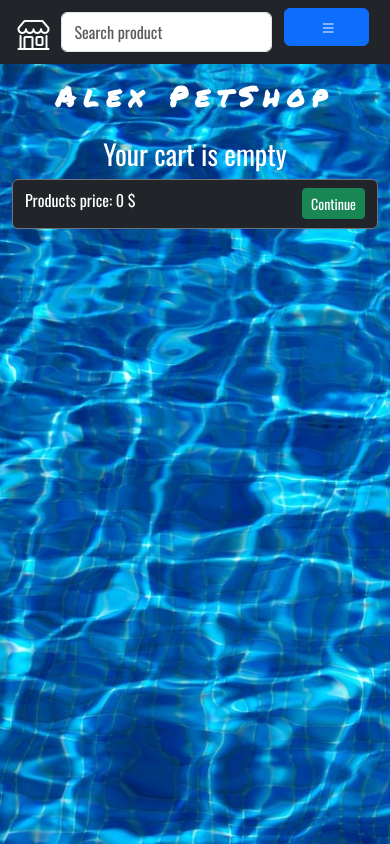
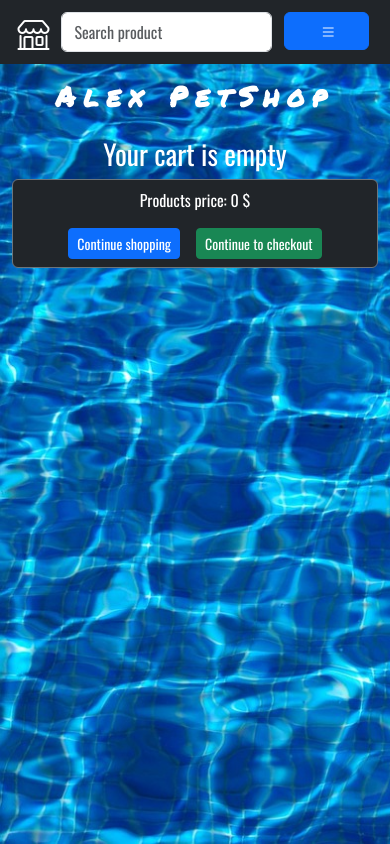
Before and after one commit to alex100588/ecommerce-react, a React (Create React App) app: page /cart in a window 390 px wide. Built offline with nearby package versions, Linux system fonts and the light colour scheme.

Commit message:
search for all pages

```diff
--- a/src/components/Accessories.jsx
+++ b/src/components/Accessories.jsx
@@ -1,5 +1,5 @@
 import axios from "axios";
-import { Fragment, useContext, useEffect, useState } from "react";
+import { Fragment, useContext, useEffect, useMemo, useState } from "react";
 import { Card, Col, Container, Row, Spinner } from "react-bootstrap";
 import { NavLink } from "react-router-dom";
 import { Button } from "react-bootstrap";
@@ -8,9 +8,13 @@ import { AppContext } from "../context/AppContext";
 const Accessories = () => {
     const [pets, setPets] = useState([]);
     const [hasError, setError] = useState(false)
-     const{ addToCart } = useContext(AppContext)
+     const{ addToCart, search } = useContext(AppContext)
 
-    // console.log(total);
+    // console.log(pets);
+
+    const filterBySearch = useMemo(()=>{
+      return pets.filter(pet => pet.title.toLowerCase().includes(search))
+    }, [pets, search])
 
     useEffect(() => {
       const fetchData = async () => {
@@ -26,7 +30,7 @@ const Accessories = () => {
       fetchData();
     }, []);
 
-    if (pets === null) {
+    if (filterBySearch === null) {
       return <Spinner animation="grow" variant="primary" />;
     }
 
@@ -41,7 +45,7 @@ const Accessories = () => {
 
 
       }
-      return pets.map(({ id, title, img, price, product }) => (
+      return filterBySearch.map(({ id, title, img, price, product }) => (
         <Fragment key={id}>
           <Col xs={12} md={6} lg={3}>
             <Card className="mb-3">
--- /dev/null
+++ b/src/components/Cart.css
@@ -0,0 +1,8 @@
+@media screen and (max-width: 600px) {
+    .container{
+        flex-direction: column;
+    }
+    .font-design {
+        font-size: 0.8rem;
+    }
+}
--- a/src/components/Cart.jsx
+++ b/src/components/Cart.jsx
@@ -1,9 +1,9 @@
-import { Fragment, useContext, useState } from "react";
+import { Fragment, useContext} from "react";
 import { AppContext } from "../context/AppContext";
 import { Container } from "react-bootstrap";
 import CartProps from "./CartProps";
 import TotalProductsPrices from "./TotalProductsPrices";
-import TotalPriceItem from "./TotalPriceItem";
+import './Cart.css';
 
 const Cart = () => {
   const { productsToCart, removeFromCart, updateCartCounter } =
@@ -28,7 +28,7 @@ const Cart = () => {
       return productsToCart.map((pet) => {
         return (
           <Fragment key={pet.id}>
-            <div className="mb-2 d-flex border bg-secondary rounded p-2 ">
+            <div className="mb-2 d-flex border bg-secondary rounded p-2 font-design">
               <CartProps
                 updateCartCounter={updateCartCounter}
                 count={pet.count}
@@ -47,7 +47,7 @@ const Cart = () => {
   };
 
   return (
-    <Container className="cart-width">
+    <Container className="cart-width pb-5">
       {petsObj()}
       <TotalProductsPrices totalPrice={totalPrice} />
     </Container>
--- a/src/components/CartProps.jsx
+++ b/src/components/CartProps.jsx
@@ -38,7 +38,7 @@ const CartProps = ({id, title, img, price, removeFromCart, count, updateCartCoun
                 {/* Counter */}
                 <i
                   onClick={() => handleIncrement() }
-                  className="bi bi-plus-circle text-white"
+                  className="bi bi-plus-circle text-white ms-1"
                 ></i>
 
 
--- a/src/components/Food.jsx
+++ b/src/components/Food.jsx
@@ -1,5 +1,5 @@
 import axios from "axios";
-import { Fragment, useContext, useEffect, useState } from "react";
+import { Fragment, useContext, useEffect, useMemo, useState } from "react";
 import { Card, Col, Container, Row, Spinner } from "react-bootstrap";
 import { NavLink } from "react-router-dom";
 import { Button } from "react-bootstrap";
@@ -8,9 +8,12 @@ import { AppContext } from "../context/AppContext";
 const Food = () => {
     const [pets, setPets] = useState([]);
     const [hasError, setError] = useState(false)
-    const{ addToCart } = useContext(AppContext)
+    const{ addToCart, search } = useContext(AppContext)
 
     // console.log(total);
+    const filterBySearch = useMemo(()=>{
+     return pets.filter(pet => pet.title.toLowerCase().includes(search))
+    }, [pets, search])
 
     useEffect(() => {
       const fetchData = async () => {
@@ -26,7 +29,7 @@ const Food = () => {
       fetchData();
     }, []);
 
-    if (pets === null) {
+    if (filterBySearch === null) {
       return <Spinner animation="grow" variant="primary" />;
     }
 
@@ -41,7 +44,7 @@ const Food = () => {
 
 
       }
-      return pets.map(({ id, title, img, price, product }) => (
+      return filterBySearch.map(({ id, title, img, price, product }) => (
         <Fragment key={id}>
           <Col xs={12} md={6} lg={3}>
             <Card className="mb-3">
--- a/src/components/Navbar.jsx
+++ b/src/components/Navbar.jsx
@@ -1,7 +1,7 @@
 import { Link } from "react-router-dom";
 import { Button, Form, InputGroup, Nav } from "react-bootstrap";
 import "./Navbar.css";
-import { useContext, useEffect, useState } from "react";
+import { useContext} from "react";
 import { AppContext } from "../context/AppContext";
 
 const showlist = () => {
@@ -19,8 +19,7 @@ const Navbar = () => {
   }, 0);
 
   const setInputValue = (e)=>{
-    console.log(search);
-
+    // console.log(search);
     handleSearch(e.target.value)
   }
 
@@ -37,7 +36,7 @@ const Navbar = () => {
         </div>
         <div className="d-flex justify-content-between">
           <ul className="navbar-nav align-items-center">
-            <Button onClick={showlist} className="d-lg-none">
+            <Button onClick={showlist} className="d-lg-none mt-1">
               <i className="bi bi-list ms-1"></i>
             </Button>
             <li className="nav-item ml-5 d-none d-lg-block ">
--- a/src/components/SinglePetProduct.jsx
+++ b/src/components/SinglePetProduct.jsx
@@ -1,5 +1,5 @@
 import axios from "axios";
-import { useEffect, useState } from "react";
+import { useContext, useEffect, useState } from "react";
 import {
   Button,
   Card,
@@ -9,11 +9,13 @@ import {
   Spinner,
 } from "react-bootstrap";
 import { Link, useParams } from "react-router";
+import { AppContext } from "../context/AppContext";
 
 const SinglePetProduct = () => {
   const params = useParams();
 
   const [pets, setPets] = useState(null);
+  const{ addToCart} = useContext(AppContext)
 
   useEffect(() => {
     const fetchData = async () => {
@@ -21,7 +23,7 @@ const SinglePetProduct = () => {
         const response = await axios.get(
           `http://localhost:3002/pets/${params.petsId}`
         );
-        // console.log(response.data);
+        console.log(response.data);
         setPets(response.data);
       } catch (error) {
         console.log(error);
@@ -35,6 +37,9 @@ const SinglePetProduct = () => {
       return <Spinner animation="grow" variant="primary" />;
     }
     // console.log(pets.title);
+    const addPetsToCart = (element) =>{
+      addToCart(element)
+    }
 
     return (
       <Row className="align-images">
@@ -46,8 +51,8 @@ const SinglePetProduct = () => {
             className="pt-3 rounded-top"
           />
           <div className=" mt-2 mb-2 d-flex">
-            <Button variant="success btn-sm ">
-              <NavLink to="">
+            <Button onClick={({id, title, img, price, family})=>addPetsToCart({id, title, img, price, family})} variant="success btn-sm ">
+              <NavLink to="cart">
                 Add to cart
                 <i className=" bi bi-cart ms-1"></i>
               </NavLink>
--- /dev/null
+++ b/src/components/TotalProductsPrices.css
@@ -0,0 +1,5 @@
+@media screen and (max-width: 1000px) {
+    .align-items-center {
+        margin-left: 0!important;
+    }
+}
--- a/src/components/TotalProductsPrices.jsx
+++ b/src/components/TotalProductsPrices.jsx
@@ -1,8 +1,22 @@
+import { Link } from "react-router";
+import "./TotalProductsPrices.css";
+
 const TotalProductsPrices = ({ totalPrice }) => {
   return (
     <div className="container bg-dark price: {totalPrice} $ text-white border border-secondary rounded pt-2 d-flex justify-content-between align-items-center">
       <p>Products price: {totalPrice} $</p>
-      <button className="btn btn-sm btn-success mb-2">Continue</button>
+      <div>
+        <Link to="/">
+          <button className="btn btn-sm btn-primary mb-2 remove-margin-left">
+            Continue shopping
+          </button>
+        </Link>
+        <Link>
+          <button className="btn btn-sm btn-success mb-2 ms-3 remove-margin-left">
+            Continue to checkout
+          </button>
+        </Link>
+      </div>
     </div>
   );
 };
```
